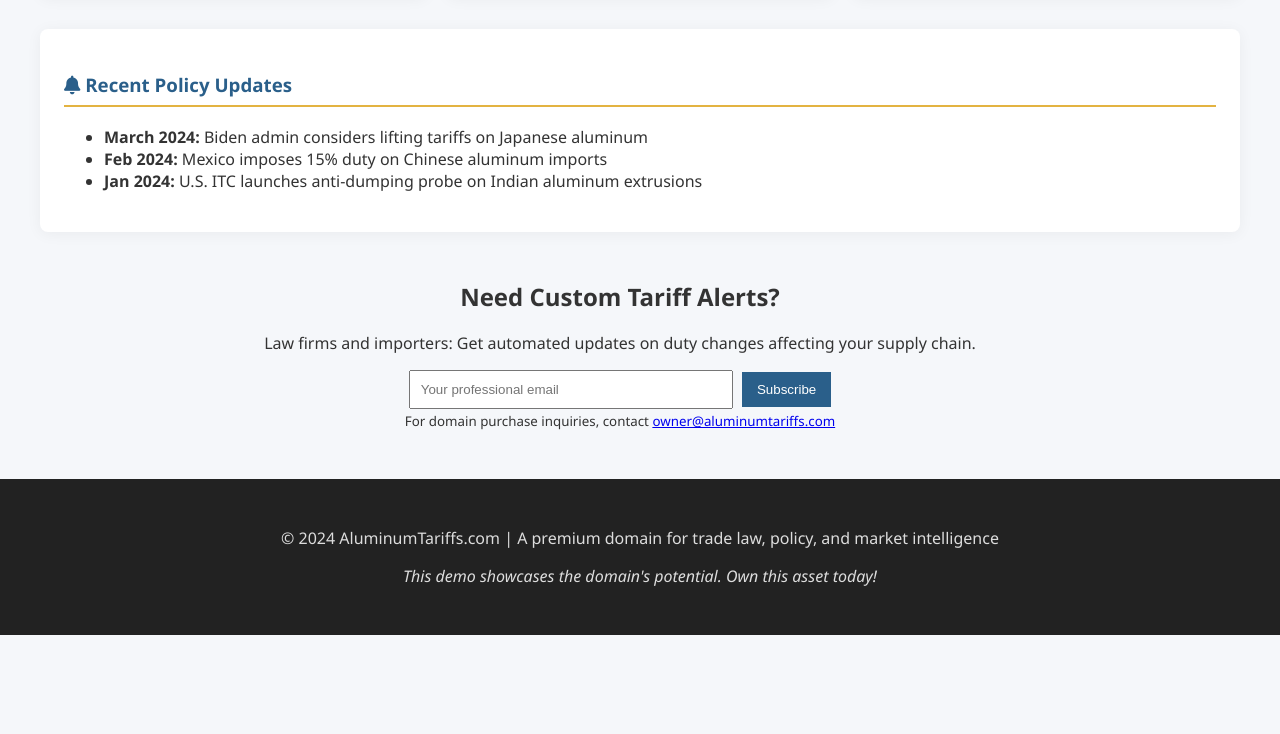
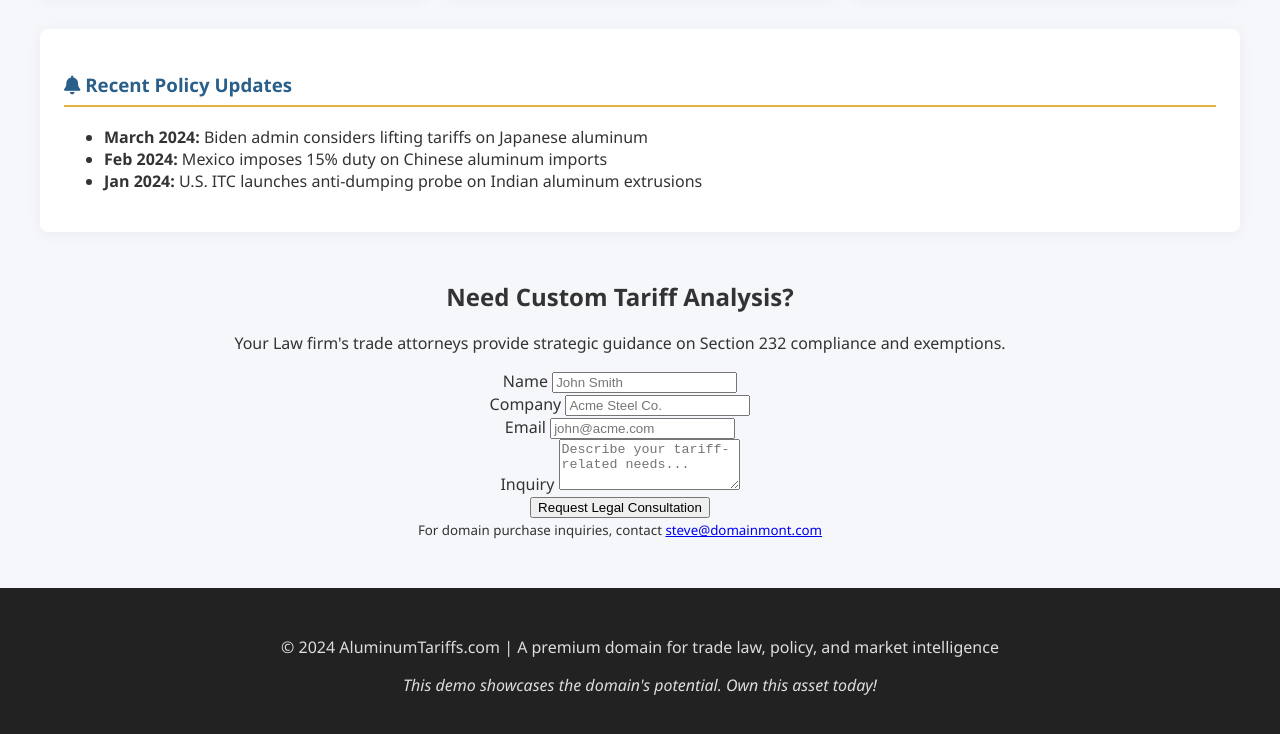
Before and after one commit to kukatinga/aluminum, a plain HTML site: page index.html in a window 1280 px wide. Shown: the part 752-1486 px from the top of the page. Before the commit the page ends 1387 px from the top, so only its background shows below. Drawn offline with Linux system fonts and the light colour scheme.

Commit message:
Update index.html

```diff
--- a/index.html
+++ b/index.html
@@ -145,13 +145,28 @@
     </div>
 
     <section id="subscribe" class="container" style="text-align: center; margin: 3rem 0;">
-        <h2>Need Custom Tariff Alerts?</h2>
-        <p>Law firms and importers: Get automated updates on duty changes affecting your supply chain.</p>
-        <form style="max-width: 500px; margin: 0 auto;">
-            <input type="email" placeholder="Your professional email" style="padding: 10px; width: 60%; margin-right: 5px;">
-            <button type="submit" style="padding: 10px 15px; background: var(--primary); color: white; border: none;">Subscribe</button>
-        </form>
-        <small>For domain purchase inquiries, contact <a href="mailto:owner@aluminumtariffs.com">owner@aluminumtariffs.com</a></small>
+        <h2>Need Custom Tariff Analysis?</h2>
+            <p>Your Law firm's trade attorneys provide strategic guidance on Section 232 compliance and exemptions.</p>
+            <form>
+                <div class="form-group">
+                    <label for="name">Name</label>
+                    <input type="text" id="name" placeholder="John Smith">
+                </div>
+                <div class="form-group">
+                    <label for="company">Company</label>
+                    <input type="text" id="company" placeholder="Acme Steel Co.">
+                </div>
+                <div class="form-group">
+                    <label for="email">Email</label>
+                    <input type="email" id="email" placeholder="john@acme.com">
+                </div>
+                <div class="form-group">
+                    <label for="inquiry">Inquiry</label>
+                    <textarea id="inquiry" rows="3" placeholder="Describe your tariff-related needs..."></textarea>
+                </div>
+                <button type="submit" class="submit-btn">Request Legal Consultation</button>
+            </form>
+        <small>For domain purchase inquiries, contact <a href="mailto:steve@domainmont.com">steve@domainmont.com</a></small>
     </section>
 
     <footer>
```
